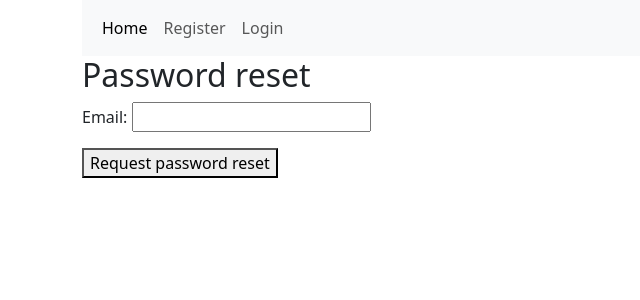
After one commit to ivan-ishchenko991/web_homework10-Django-, a Django app: page /users/reset-password/ in a window 1280 px wide. The commit adds this page. Shown: the top 300 px of the page, without its empty margins (0-640 px from the left). Run offline with Django 4.2, Linux system fonts and the light colour scheme.

Commit message:
add refactoring password, update gitignore

```diff
--- a/pyproject.toml
+++ b/pyproject.toml
@@ -10,6 +10,7 @@ python = "^3.11"
 django = "^4.2.5"
 psycopg2 = "^2.9.7"
 pymongo = "^4.5.0"
+django-environ = "^0.11.2"
 
 
 [build-system]
--- a/quotes/quoteapp/models.py
+++ b/quotes/quoteapp/models.py
@@ -1,4 +1,5 @@
 from django.db import models
+
 
 # Create your models here.
 class Authors(models.Model):
@@ -7,8 +8,10 @@ class Authors(models.Model):
     location_born = models.CharField(max_length=100, default='-')
     bio = models.CharField(default='-')
 
+
 class Tag(models.Model):
     name = models.CharField(max_length=50, null=False, unique=True)
+
 
 class Quotes(models.Model):
     tags = models.ManyToManyField(Tag)
--- a/quotes/quoteapp/views.py
+++ b/quotes/quoteapp/views.py
@@ -4,6 +4,8 @@ from django.core.paginator import Paginator
 
 from .forms import AuthorForm, QuoteForm
 from .models import Authors, Tag, Quotes
+
+
 # Create your views here.
 def main(request, page=1):
     quotes = Quotes.objects.all()
@@ -11,6 +13,7 @@ def main(request, page=1):
     paginator = Paginator(list(quotes), per_page)
     quotes_on_page = paginator.page(page)
     return render(request, 'quoteapp/index.html', {"quotes": quotes_on_page})
+
 
 @login_required
 def add_author(request):
@@ -24,6 +27,7 @@ def add_author(request):
 
     return render(request, 'quoteapp/add_author.html', {'form': AuthorForm()})
     # return render(request, 'quoteapp/add_author.html')
+
 
 @login_required
 def add_quote(request):
@@ -48,6 +52,7 @@ def add_quote(request):
 
     return render(request, 'quoteapp/add_quote.html', {"tags": tags, "authors": authors, "form": QuoteForm()})
 
+
 def author_info(request, author_name):
     author = Authors.objects.get(fullname=author_name)
     return render(request, 'quoteapp/author.html', {'author': author})
--- a/quotes/users/templates/users/login.html
+++ b/quotes/users/templates/users/login.html
@@ -35,5 +35,8 @@
         <button type="submit" class="btn btn-success">Submit</button>
         <button type="reset" class="btn btn-secondary">Reset</button>
     </div>
+    <div class="small text-left">
+        <a href="{% url 'users:password_reset' %}" class="text-center"><i>Forgot Password?</i></a>
+    </div>
 </form>
 {% endblock %}
--- /dev/null
+++ b/quotes/users/templates/users/password_reset.html
@@ -0,0 +1,12 @@
+{% extends "quoteapp/base.html" %}
+
+{% block content %}
+
+<h2>Password reset</h2>
+<form method="post">
+    {% csrf_token %}
+    {{ form.as_p }}
+    <button type="submit">Request password reset</button>
+</form>
+
+{% endblock %}
--- /dev/null
+++ b/quotes/users/templates/users/password_reset_subject.txt
@@ -0,0 +1 @@
+Password Reset
--- a/quotes/users/urls.py
+++ b/quotes/users/urls.py
@@ -1,6 +1,8 @@
 from django.urls import path
-from django.contrib.auth.views import LoginView, LogoutView
+from django.contrib.auth.views import LoginView, LogoutView, PasswordResetDoneView, PasswordResetConfirmView, \
+    PasswordResetCompleteView
 
+from . import views
 from .views import RegisterView
 from .forms import LoginForm
 
@@ -11,4 +13,14 @@ urlpatterns = [
     path('login/', LoginView.as_view(redirect_authenticated_user=True, template_name='users/login.html',
                                      authentication_form=LoginForm), name='login'),
     path('logout/', LogoutView.as_view(template_name='users/logout.html'), name='logout'),
+    path('reset-password/', views.ResetPasswordView.as_view(), name='password_reset'),
+    path('reset-password/done/', PasswordResetDoneView.as_view(template_name='users/password_reset_done.html'),
+         name='password_reset_done'),
+    path('reset-password/confirm/<uidb64>/<token>/',
+         PasswordResetConfirmView.as_view(template_name='users/password_reset_confirm.html',
+                                          success_url='/users/reset-password/complete/'),
+         name='password_reset_confirm'),
+    path('reset-password/complete/',
+         PasswordResetCompleteView.as_view(template_name='users/password_reset_complete.html'),
+         name='password_reset_complete'),
 ]
--- a/quotes/users/views.py
+++ b/quotes/users/views.py
@@ -1,4 +1,7 @@
+from django.contrib.auth.views import PasswordResetView
+from django.contrib.messages.views import SuccessMessageMixin
 from django.shortcuts import render, redirect
+from django.urls import reverse_lazy
 from django.views import View
 from django.contrib import messages
 
@@ -27,3 +30,12 @@ class RegisterView(View):
             return redirect(to="users:login")
 
         return render(request, self.template_name, {"form": form})
+
+
+class ResetPasswordView(SuccessMessageMixin, PasswordResetView):
+    template_name = 'users/password_reset.html'
+    email_template_name = 'users/password_reset_email.html'
+    html_email_template_name = 'users/password_reset_email.html'
+    success_url = reverse_lazy('users:password_reset_done')
+    success_message = "An email with instructions to reset your password has been sent to %(email)s."
+    subject_template_name = 'users/password_reset_subject.txt'
```
Also changed, not shown: quotes/quotes/settings.py (+19 -11 lines), quotes/users/templates/users/password_reset_complete.html (added, +7 -0 lines), quotes/users/templates/users/password_reset_confirm.html (added, +12 -0 lines), quotes/users/templates/users/password_reset_done.html (added, +8 -0 lines), quotes/users/templates/users/password_reset_email.html (added, +13 -0 lines), 2 other files.
